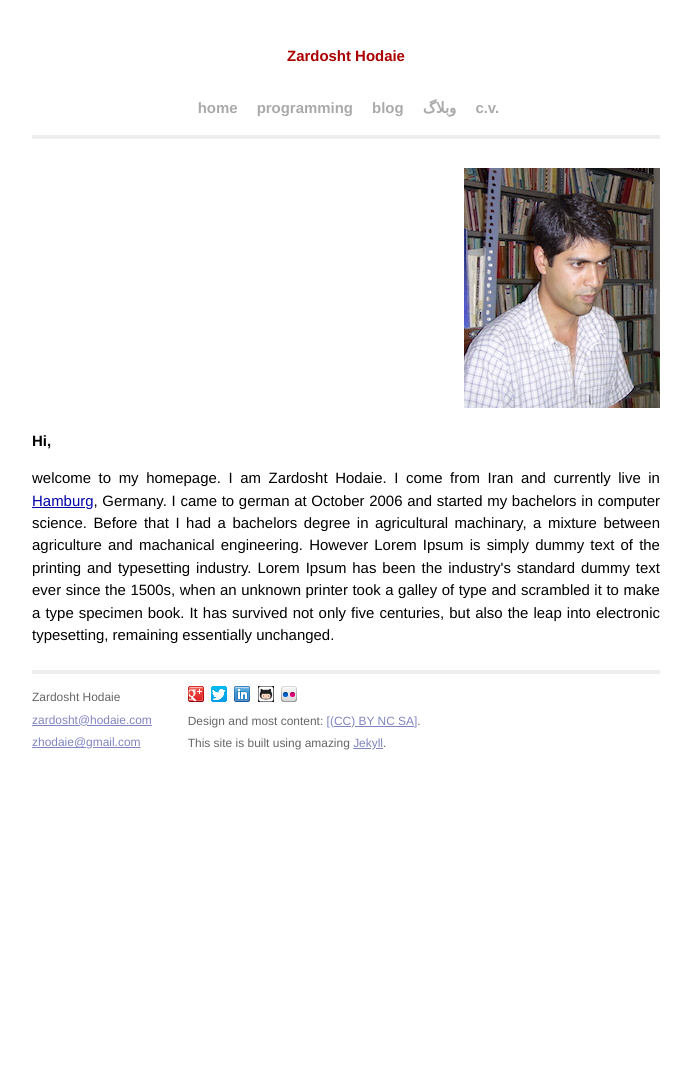
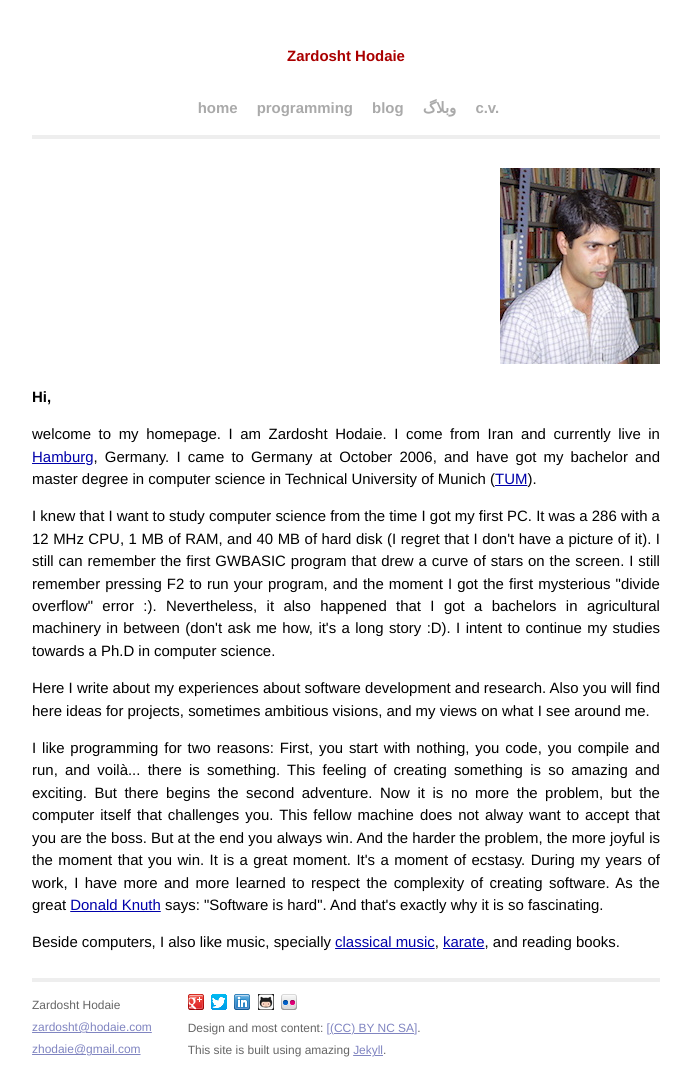
Before and after one commit to zardosht/hodaie.com, a Jekyll site: the page built from index.html, in a window 1280 px wide. Shown: the whole page, without its empty margins (294-985 px from the left). Built offline with Jekyll 4.4.1, drawn with Linux system fonts in a browser that asks for light colours; Markdown is read by kramdown in place of the engine named in the settings; before the commit the page ends 945 px from its top, so only the background shows below that.

Commit message:
added content to index.html

```diff
--- a/index.html
+++ b/index.html
@@ -6,14 +6,24 @@ title: Zardosht's homepage
 <div id="home">
 
 	<div class="home-image">
-		<img src="/images/me/me2.jpg"
+		<img src="/images/me/me4.jpg"
 			alt="A picture of me at work in Iran."
-			title="A picture of me at work back in Iran."
-			width="196" height="240">
+			title="A picture of me at work back in Iran." >
 	</div>
 
 	<h1>Hi, </h1>
 
-	<p>welcome to my homepage. I am Zardosht Hodaie. I come from Iran and currently live in <a href="http://en.wikipedia.org/wiki/Hamburg">Hamburg</a>, Germany. I came to german at October 2006 and started my bachelors in computer science. Before that I had a bachelors degree in agricultural machinary, a mixture between agriculture and machanical engineering. However Lorem Ipsum is simply dummy text of the printing and typesetting industry. Lorem Ipsum has been the industry's standard dummy text ever since the 1500s, when an unknown printer took a galley of type and scrambled it to make a type specimen book. It has survived not only five centuries, but also the leap into electronic typesetting, remaining essentially unchanged. </p>
+	<p>welcome to my homepage. I am Zardosht Hodaie. I come from Iran and currently live in <a href="http://en.wikipedia.org/wiki/Hamburg">Hamburg</a>, Germany. I came to Germany at October 2006, and have got my bachelor and master degree in computer science in Technical University of Munich (<a href="http://www.in.tum.de/">TUM</a>). </p>
+
+	<p>I knew that I want to study computer science from the time I got my first PC. It was a 286 with a 12 MHz CPU, 1 MB of RAM, and 40 MB of hard disk (I regret that I don't have a picture of it). I still can remember the first GWBASIC program that drew a curve of stars on the screen. I still remember pressing F2 to run your program, and the moment I got the first mysterious "divide overflow" error :). Nevertheless, it also happened that I got a bachelors in agricultural machinery in between (don't ask me how, it's a long story :D). I intent to continue my studies towards a Ph.D in computer science. </p>
+
+	<p>Here I write about my experiences about software development and research. Also you will find here ideas for projects, sometimes ambitious visions, and my views on what I see around me.</p>
+
+	<p> I like programming for two reasons: First, you start with nothing, you code, you compile and run, and voilà... there is something. This feeling of creating something is so amazing and exciting. But there begins the second adventure.  Now it is no more the problem, but the computer itself that challenges you. This fellow machine does not alway want to accept that you are the boss. But at the end you always win. And the harder the problem, the more joyful is the moment that you win. It is a great moment. It's a moment of ecstasy. During my years of work, I have more and more learned to respect the complexity of creating software. As the great <a href="http://en.wikiquote.org/wiki/Donald_Knuth">Donald Knuth</a> says: "Software is hard". And that's exactly why it is so fascinating. </p>
+
+	<p>Beside computers, I also like music, specially <a href="http://www.youtube.com/watch?v=4SfHU0IFoP8">classical music</a>, <a href="http://www.youtube.com/watch?v=3oQ5ROZC4Yc">karate</a>, and reading books. </p>
+
+
+
 
 </div>
```
Also changed, not shown: images/me/me3.jpg (added), images/me/me4.jpg (added).
